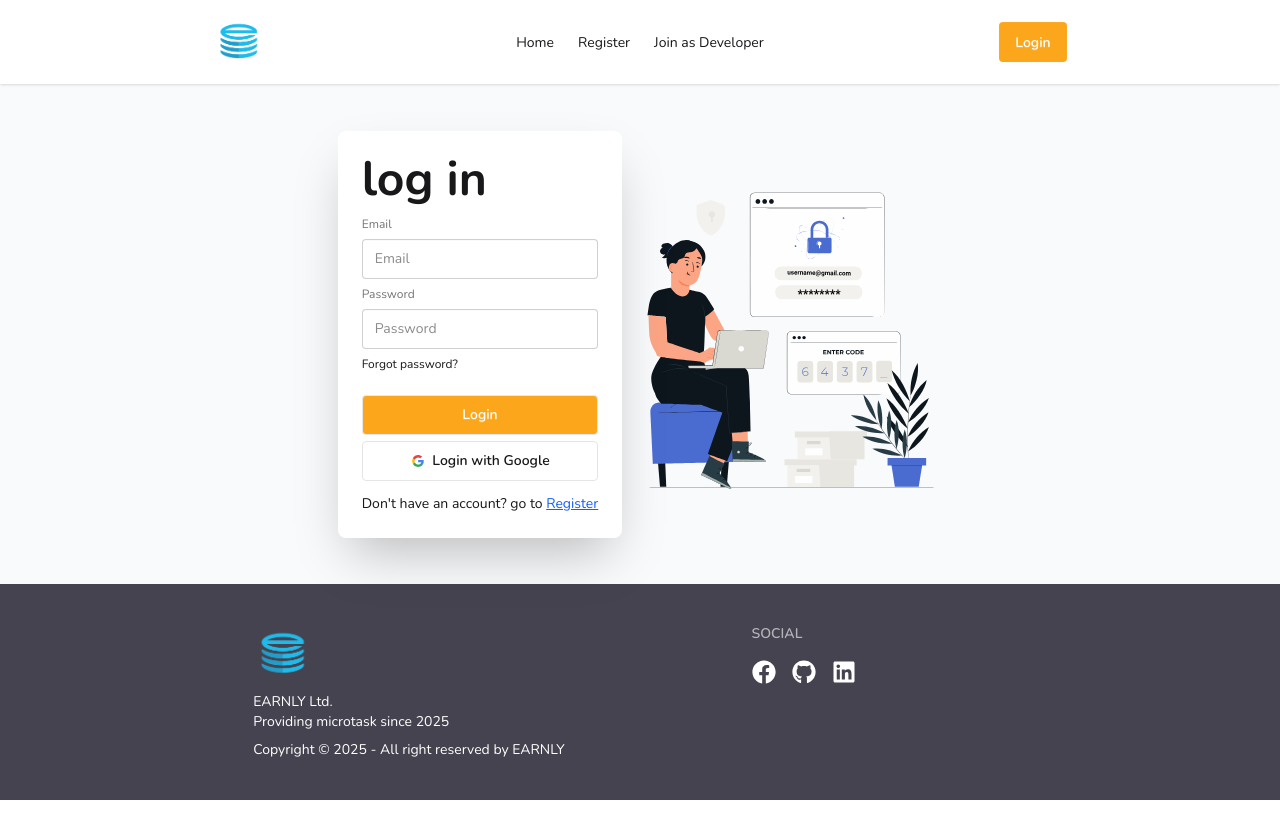
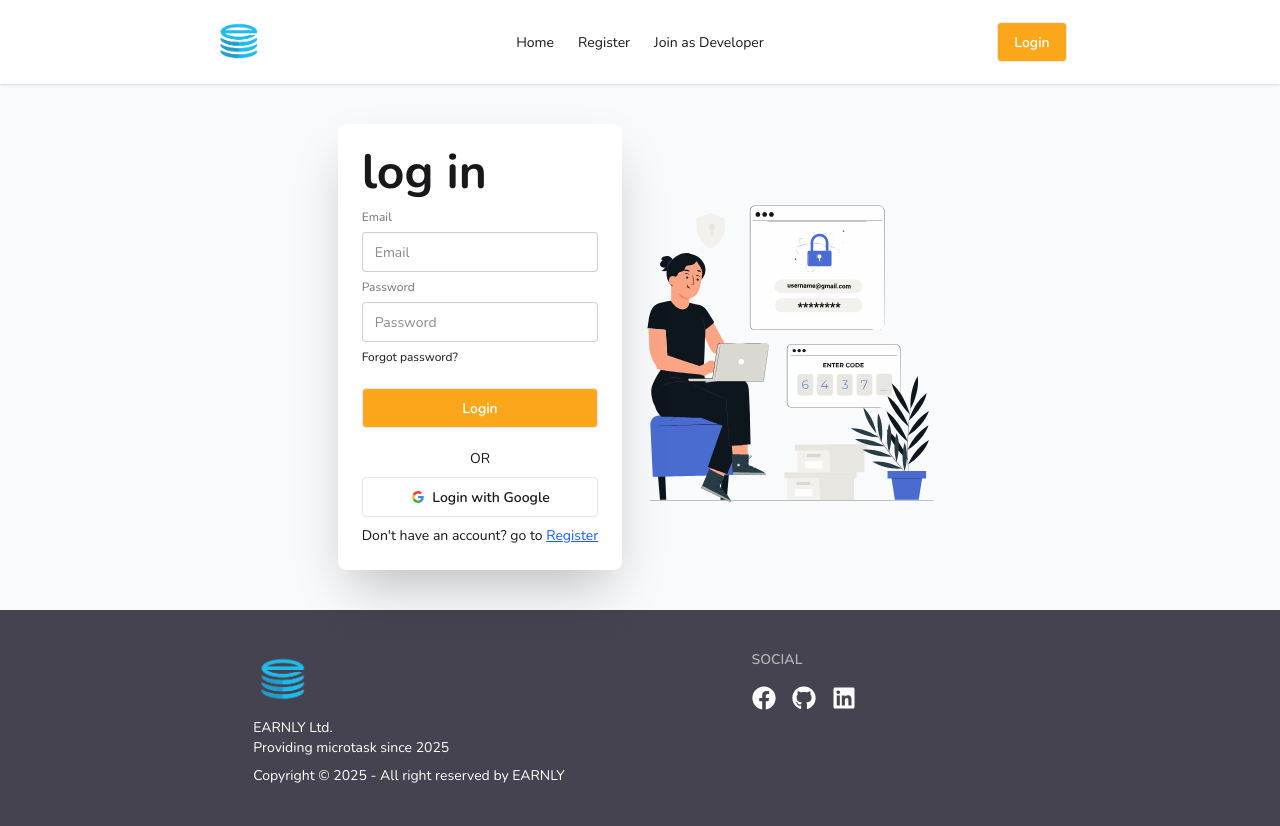
Before and after one commit to abdulkader33447/a12-earnly-client, a React (Vite) app: page /login in a window 1280 px wide. Before the commit the page ends 800 px from the top, so only its background shows below. Built offline with nearby package versions, Linux system fonts and the light colour scheme; no server answers.

Commit message:
added social log in

```diff
--- a/src/Components/Navbar/Navbar.jsx
+++ b/src/Components/Navbar/Navbar.jsx
@@ -3,10 +3,11 @@ import logo from "../../assets/uh56knr8oel574nn6apb-removebg-preview.png";
 import { Link, NavLink } from "react-router";
 import useAuth from "../../Hooks/useAuth";
 import Swal from "sweetalert2";
+import { FaUser } from "react-icons/fa";
 
 const Navbar = () => {
   const { user, logOut } = useAuth();
-  // console.log(user);
+  console.log(user);
   const links = (
     <>
       <li>
@@ -92,13 +93,35 @@ const Navbar = () => {
             <ul className="menu menu-horizontal px-1">{links}</ul>
           </div>
           <div className="navbar-end">
-            <button className="btn bg-[#fca61b] hover:bg-[#f7a20a] border-none text-white">
-              {user ? (
-                <Link onClick={handleLogOut}>Log Out</Link>
-              ) : (
-                <Link to="/login">Login</Link>
-              )}
-            </button>
+            {user ? (
+              <div className="dropdown dropdown-end">
+                <Link>
+                  {user.photoURL ? (
+                    <>
+                      <img src={user.photoURL} alt="user photo" className="size-11 rounded-full"/>
+                    </>
+                  ) : (
+                    <>
+                      <FaUser className="size-9 hover:text-[#fca61b]" />
+                    </>
+                  )}
+                </Link>
+                <ul tabIndex={0} className="dropdown-content menu bg-base-100 z-[1] rounded-box w-30 p-2">
+                  <li>
+                    <Link onClick={handleLogOut} className="btn shadow-none hover:bg-[#fca61b] hover:text-white">
+                      Log Out
+                    </Link>
+                  </li>
+                </ul>
+              </div>
+            ) : (
+              <Link
+                to="/login"
+                className="btn shadow-none bg-[#fca61b] text-white"
+              >
+                Login
+              </Link>
+            )}
           </div>
         </div>
       </div>
--- a/src/Context/AuthProvider.jsx
+++ b/src/Context/AuthProvider.jsx
@@ -2,11 +2,15 @@ import React, { useEffect, useState } from "react";
 import { AuthContext } from "./Authcontext";
 import {
   createUserWithEmailAndPassword,
+  GoogleAuthProvider,
   onAuthStateChanged,
   signInWithEmailAndPassword,
+  signInWithPopup,
   signOut,
 } from "firebase/auth";
 import { auth } from "../firebase/firebase.init";
+
+const provider = new GoogleAuthProvider();
 
 const AuthProvider = ({ children }) => {
   const [user, setUser] = useState(null);
@@ -21,6 +25,12 @@ const AuthProvider = ({ children }) => {
   const logIn = (email, password) => {
     setLoading(true);
     return signInWithEmailAndPassword(auth, email, password);
+  };
+
+  //login with google
+  const googleLogin = () => {
+    setLoading(true);
+    return signInWithPopup(auth, provider);
   };
 
   //logOut
@@ -44,6 +54,7 @@ const AuthProvider = ({ children }) => {
   const authInfo = {
     createUser,
     logIn,
+    googleLogin,
     logOut,
     user,
     loading,
--- a/src/Pages/Authentication/LogIn/LogIn.jsx
+++ b/src/Pages/Authentication/LogIn/LogIn.jsx
@@ -6,6 +6,7 @@ import { motion } from "framer-motion";
 import useAuth from "../../../Hooks/useAuth";
 import { useForm } from "react-hook-form";
 import Swal from "sweetalert2";
+import SocialLogin from "../SocialLogin/SocialLogin";
 
 const LogIn = () => {
   const { logIn } = useAuth();
@@ -95,40 +96,9 @@ const LogIn = () => {
                   <button className="btn shadow-none bg-[#fca61b] hover:bg-[#f7a20a] text-white mt-4">
                     Login
                   </button>
-                  {/* Google */}
-                  <button className="btn shadow-none hover:bg-[#fca61b] hover:text-white bg-white border-[#e5e5e5]">
-                    <svg
-                      aria-label="Google logo"
-                      width="16"
-                      height="16"
-                      xmlns="http://www.w3.org/2000/svg"
-                      viewBox="0 0 512 512"
-                      className="rounded-full"
-                    >
-                      <g>
-                        <path d="m0 0H512V512H0" fill="#fff"></path>
-                        <path
-                          fill="#34a853"
-                          d="M153 292c30 82 118 95 171 60h62v48A192 192 0 0190 341"
-                        ></path>
-                        <path
-                          fill="#4285f4"
-                          d="m386 400a140 175 0 0053-179H260v74h102q-7 37-38 57"
-                        ></path>
-                        <path
-                          fill="#fbbc02"
-                          d="m90 341a208 200 0 010-171l63 49q-12 37 0 73"
-                        ></path>
-                        <path
-                          fill="#ea4335"
-                          d="m153 219c22-69 116-109 179-50l55-54c-78-75-230-72-297 55"
-                        ></path>
-                      </g>
-                    </svg>
-                    Login with Google
-                  </button>
                 </fieldset>
               </form>
+                  <SocialLogin/>
               <p>
                 Don't have an account? go to{" "}
                 <Link className="text-blue-600 underline" to="/register">
--- /dev/null
+++ b/src/Pages/Authentication/SocialLogin/SocialLogin.jsx
@@ -0,0 +1,72 @@
+import React from "react";
+import useAuth from "../../../Hooks/useAuth";
+import Swal from "sweetalert2";
+import { useLocation, useNavigate } from "react-router";
+
+const SocialLogin = () => {
+  const { googleLogin } = useAuth();
+
+  const navigate = useNavigate();
+    const location = useLocation();
+    const from = location.state?.from || "/";
+
+  const handleGoogleLogIn = () => {
+    googleLogin()
+      .then((result) => {
+        Swal.fire({
+          position: "top-end",
+          icon: "success",
+          title: "Signed Up with google successful!",
+          showConfirmButton: false,
+          timer: 3000,
+        });
+        navigate(from)
+        console.log(result);
+      })
+      .catch((error) => {
+        console.error(error);
+      });
+  };
+  return (
+    <div>
+      <p className="text-center my-2">OR</p>
+      {/* Google */}
+      <button
+        onClick={handleGoogleLogIn}
+        className="btn shadow-none hover:bg-[#fca61b] hover:text-white bg-white border-[#e5e5e5] w-full"
+      >
+        <svg
+          aria-label="Google logo"
+          width="16"
+          height="16"
+          xmlns="http://www.w3.org/2000/svg"
+          viewBox="0 0 512 512"
+          className="rounded-full"
+        >
+          <g>
+            <path d="m0 0H512V512H0" fill="#fff"></path>
+            <path
+              fill="#34a853"
+              d="M153 292c30 82 118 95 171 60h62v48A192 192 0 0190 341"
+            ></path>
+            <path
+              fill="#4285f4"
+              d="m386 400a140 175 0 0053-179H260v74h102q-7 37-38 57"
+            ></path>
+            <path
+              fill="#fbbc02"
+              d="m90 341a208 200 0 010-171l63 49q-12 37 0 73"
+            ></path>
+            <path
+              fill="#ea4335"
+              d="m153 219c22-69 116-109 179-50l55-54c-78-75-230-72-297 55"
+            ></path>
+          </g>
+        </svg>
+        Login with Google
+      </button>
+    </div>
+  );
+};
+
+export default SocialLogin;
```
